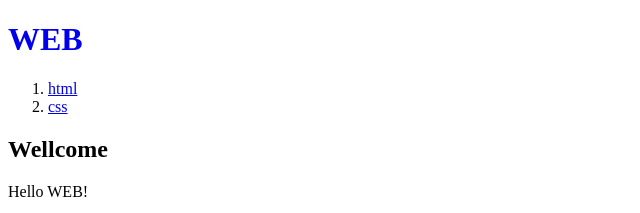
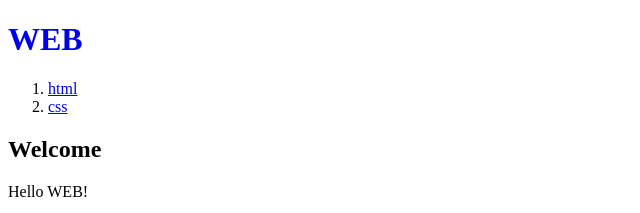
Before and after one commit to smilejk930/nextapp, a Next.js app: page / in a window 1280 px wide. Shown: the top 213 px of the page, without its empty margins (0-640 px from the left). Built offline with nearby package versions, Linux system fonts and the light colour scheme.

Commit message:
오타 수정

```diff
--- a/src/app/page.js
+++ b/src/app/page.js
@@ -3,7 +3,7 @@ import Image from 'next/image'
 export default function Home() {
   return (
     <>
-      <h2>Wellcome</h2>
+      <h2>Welcome</h2>
       Hello WEB!
       <br />
       <img src="/apple.png" width={100} height={100} />
```
